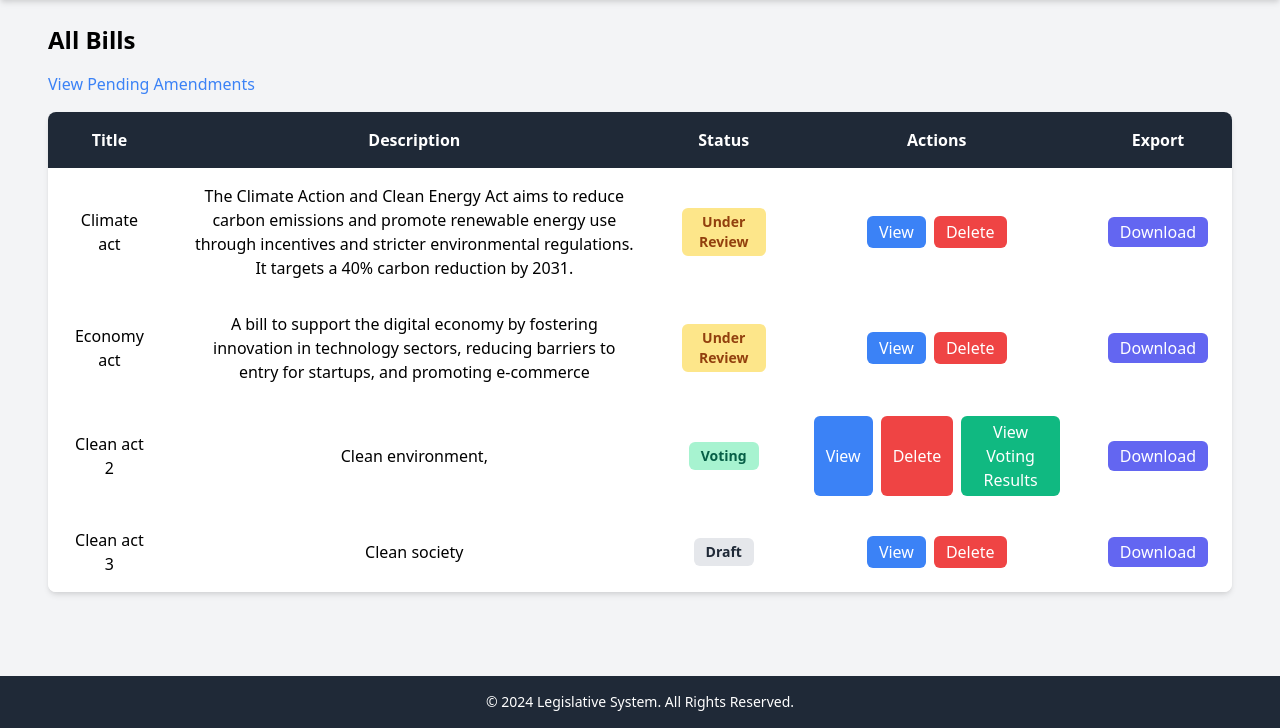
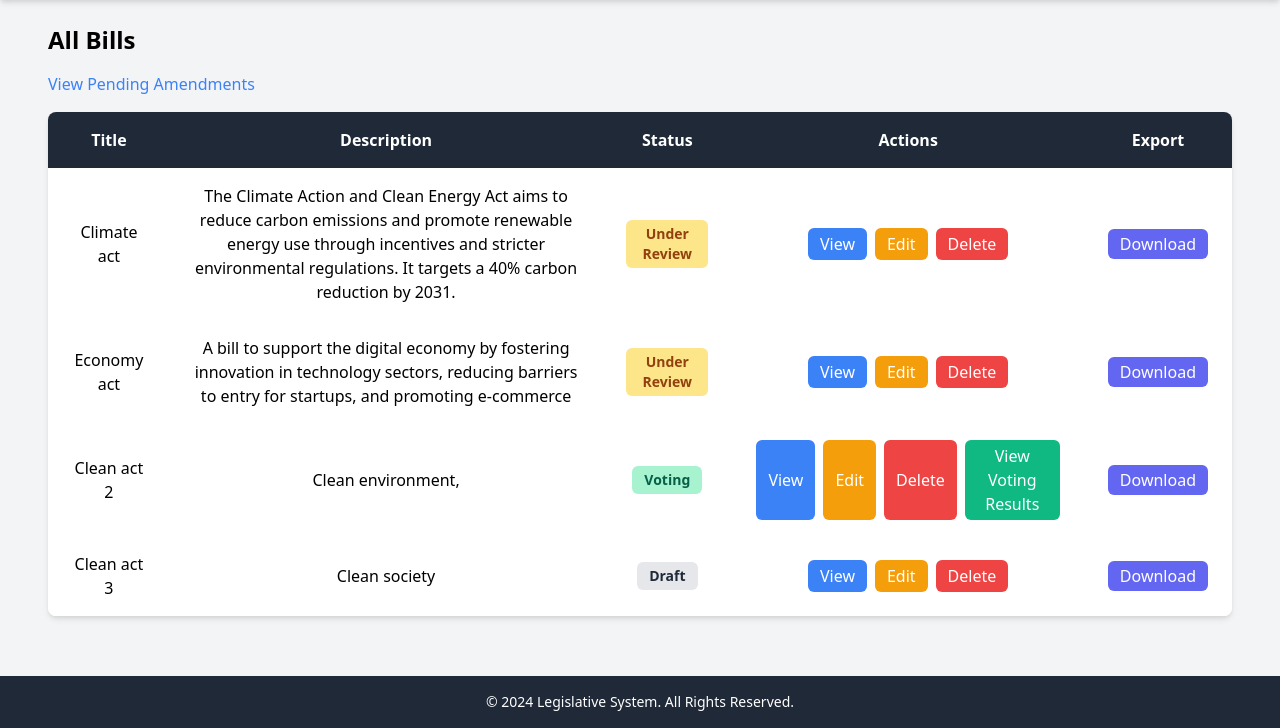
Before and after one commit to nayeem92/legislative-demo, a PHP site: page /adminDashboard.php in a window 1280 px wide. Shown: the part 72-800 px from the top of the page. Run offline with PHP 8.4, Linux system fonts and the light colour scheme; the visitor is signed in with stand-in values (Sample User, id 1); data comes from the database, SQL or seed files in the repository.

Commit message:
final commit

```diff
--- a/public/adminDashboard.php
+++ b/public/adminDashboard.php
@@ -82,6 +82,8 @@ include 'header.php';
                                     <a href="view_bill.php?id=<?php echo $bill['bill_id']; ?>"
                                        class="inline-flex items-center justify-center bg-blue-500 text-white rounded-md px-3 py-1 hover:bg-blue-600 transition duration-200">View</a>
 
+                                    <a href="edit_bill.php?id=<?php echo $bill['bill_id']; ?>" class="bg-yellow-500 inline-flex  items-center justify-center text-white px-3 py-1 rounded-md hover:bg-yellow-600 transition duration-200">Edit</a>
+
                                     <a href="adminDashboard.php?delete_id=<?php echo $bill['bill_id']; ?>"
                                        class="inline-flex items-center justify-center bg-red-500 text-white rounded-md px-3 py-1 hover:bg-red-600 transition duration-200"
                                        onclick="return confirm('Are you sure you want to delete this bill?');">Delete</a>
```
Also changed, not shown: README.md.
